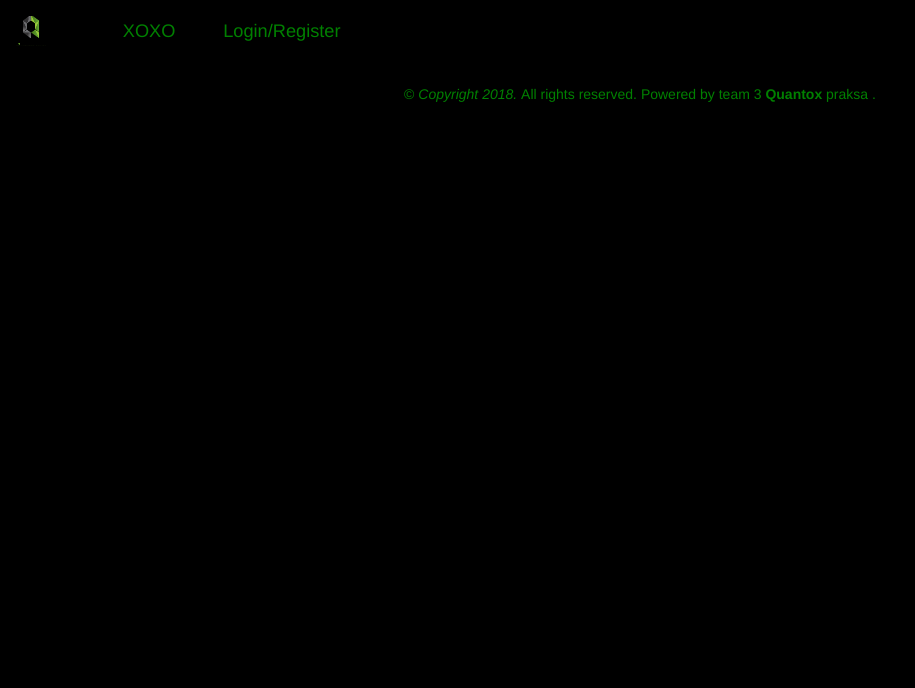
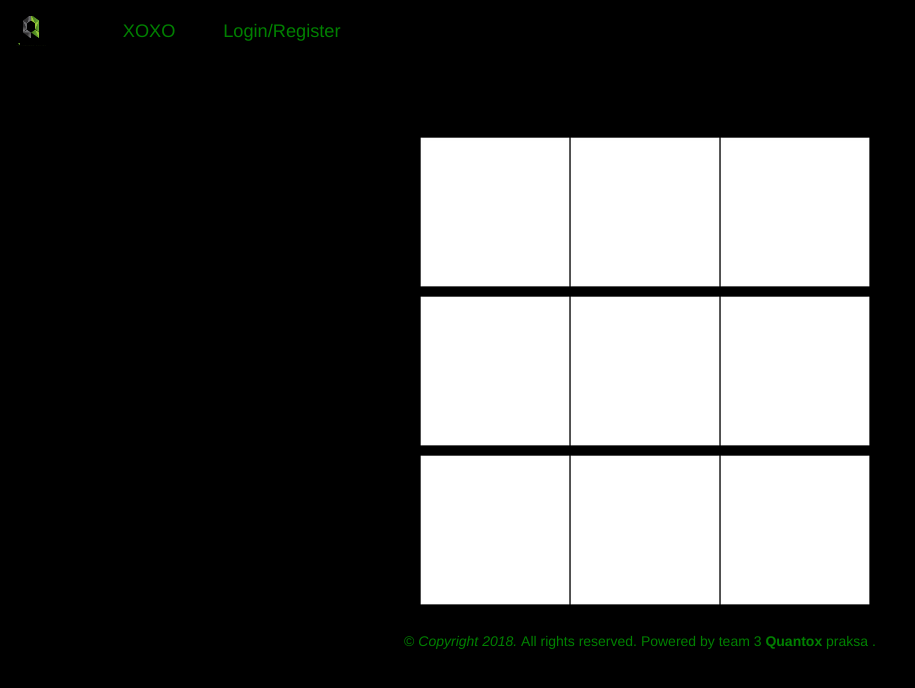
Before and after one commit to David-Anicic/PraksaQuantoxMajaDavid, an Angular app in the folder IgreOnline/: page /board in a window 1280 px wide. Before the commit this address led to /. Shown: the top 688 px of the page, without its empty margins (0-915 px from the left). Built offline with nearby package versions, Linux system fonts and the light colour scheme.

Commit message:
na XOXO se otvara nova komponenta i prikazuje tabla za igranje

```diff
--- a/IgreOnline/src/app/app-routing/app-routing.module.ts
+++ b/IgreOnline/src/app/app-routing/app-routing.module.ts
@@ -4,6 +4,7 @@ import { AuthPageComponent } from '../auth-page/auth-page.component';
 import { Routes, RouterModule } from '@angular/router';
 import { AppComponent } from '../app.component';
 import { HomeComponent } from '../home/home.component';
+import { BoardComponent } from '../board/board.component';
 
 const routes: Routes = [
   {
@@ -13,6 +14,10 @@ const routes: Routes = [
   {
     path: '',
     component: HomeComponent
+  },
+  {
+    path: 'board',
+    component: BoardComponent
   }
 ];
 
--- a/IgreOnline/src/app/app.component.html
+++ b/IgreOnline/src/app/app.component.html
@@ -4,7 +4,7 @@
     </a>
    <ul class="navbar-nav mr-auto">
 		<li class="nav-item">
-		  <a class="nav-link" routerLink="/game">XOXO</a>
+		  <a class="nav-link" routerLink="/board">XOXO</a>
 		</li>
 		<li style="float: right;" class="nav-item">
 			<a class="nav-link" routerLink="/auth">Login/Register</a>
--- a/IgreOnline/src/app/app.module.ts
+++ b/IgreOnline/src/app/app.module.ts
@@ -10,6 +10,7 @@ import { HttpClientModule } from '@angular/common/http';
 import { AppRoutingModule } from './/app-routing/app-routing.module';
 import { FormsModule, ReactiveFormsModule } from '../../node_modules/@angular/forms';
 import { HomeComponent } from './home/home.component';
+import { BoardComponent } from './board/board.component';
 
 @NgModule({
   declarations: [
@@ -17,7 +18,8 @@ import { HomeComponent } from './home/home.component';
     LoginComponent,
     RegisterComponent,
     AuthPageComponent,
-    HomeComponent
+    HomeComponent,
+    BoardComponent
   ],
   imports: [
     BrowserModule,
--- a/IgreOnline/src/app/board/board.component.css
+++ b/IgreOnline/src/app/board/board.component.css
@@ -1,5 +1,15 @@
+body
+{
+    width: 70%;
+    height: auto;
+}
+
 #boardTable
 {
-    width: 80%;
-    height: 30%;
+    margin: auto;
 }
+
+#boardTable td
+{
+    padding: 1%;
+}
--- a/IgreOnline/src/app/board/board.component.html
+++ b/IgreOnline/src/app/board/board.component.html
@@ -1,7 +1,10 @@
 <div class="row" *ngFor="let value of values">{{value}}</div>
 
 <table id="boardTable">
-    <tr *ngFor="let value of values">
-        <td *ngFor="let value of srcImages"><img src="../../assets/{{value}}" alt='{{value}}'></td>
+    <tr *ngFor="let value1 of values">
+        <td *ngFor="let value2 of values" (click)="clicked(value1, value2)"><img src="../../assets/{{m[value1][value2]}}" width="150px"></td>
     </tr>
 </table>
+<div *ngIf="gameOver">
+    <p style="color:red;margin:auto;">Game over!</p>
+</div>
--- a/IgreOnline/src/app/board/board.component.ts
+++ b/IgreOnline/src/app/board/board.component.ts
@@ -7,13 +7,58 @@ import { Component, OnInit } from '@angular/core';
 })
 export class BoardComponent implements OnInit
 {
-  values: number[] = [1,2,3];
-  srcImages: string[] = ["o.png","x.png","o.png"];
+  values: number[] = [0,1,2];
+  srcImages: number[][] = [[0],[0],[0],[0],[0],[0],[0],[0]];
+  m: string[][] = [["blank.png"],["blank.png"],["blank.png"],["blank.png"],["blank.png"],["blank.png"],["blank.png"],["blank.png"]];
+  player: number;
+  gameOver: boolean;
 
   constructor() { }
 
   ngOnInit()
   {
+    this.player = 1;
+    this.gameOver = false;
+    for (let i = 0; i < 3; i++)
+    {
+      for (let j = 0; j < 3; j++)
+      {
+          this.srcImages[i][j] = 0;
+          this.m[i][j] = "blank.png";
+      }
+    }
+  }
 
+  clicked(x:number, y:number): void
+  {
+    if (this.srcImages[x][y] == 0)
+    if (this.player == 1)
+    {
+      this.srcImages[x][y] = 1;
+      this.m[x][y] = "x.png";
+      this.player = 0;
+    }
+    else
+    {
+      this.srcImages[x][y] = 2;
+      this.player = 1;
+      this.m[x][y] = "o.png";
+    }
+
+    this.checkStateOfTheMatrix();
+  }
+
+  checkStateOfTheMatrix(): void
+  {
+    for (let i = 0; i < 3; i++) {
+      for (let j = 0; j < 3; j++) {
+        if (this.srcImages[i][j] == 0)
+        {
+          return;
+        }
+      }
+    }
+
+    this.gameOver = true;
   }
 }
--- a/IgreOnline/src/app/home/home.component.html
+++ b/IgreOnline/src/app/home/home.component.html
@@ -3,5 +3,4 @@
       Welcome to QuantoXO!
     </h1>
     <img alt="XOXO" src="../assets/images.png">
-
   </div>
```
Also changed, not shown: IgreOnline/src/assets/blank.png (added).
